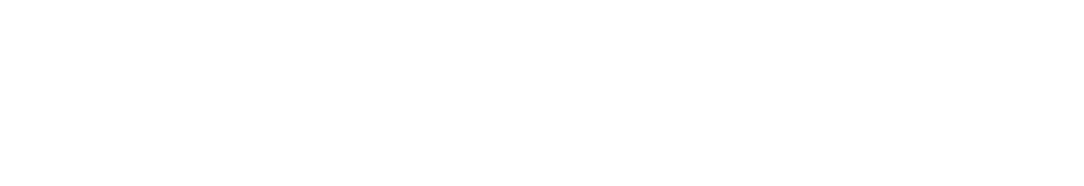
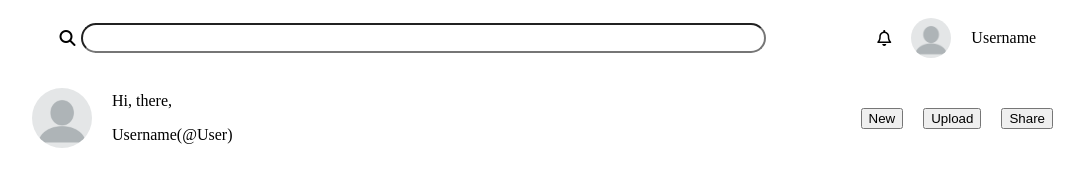
Before and after one commit to Dasago250/admin-dashboard, a plain HTML site: page index.html in a window 1280 px wide. Shown: the whole page, without its empty margins (160-1244 px from the left). Drawn offline with Linux system fonts and the light colour scheme.

Commit message:
Header structure and elements

```diff
--- a/index.html
+++ b/index.html
@@ -5,10 +5,33 @@
   <meta http-equiv="X-UA-Compatible" content="IE=edge">
   <meta name="viewport" content="width=device-width, initial-scale=1.0">
   <link rel="stylesheet" href="./style.css">
+  <script src="https://kit.fontawesome.com/29db35f920.js" crossorigin="anonymous"></script>
   <title>Admin Dashboard</title>
 </head>
 <body>
-  <header></header>
+  <header>
+    <div class="searchbar">
+      <i class="fa-solid fa-magnifying-glass"></i>
+      <input type="search" name="searchbar" id="searchbar">
+    </div>
+    <div class="user">
+      <i class="fa-regular fa-bell"></i>
+      <img src="./Images/Profile-picture.webp" alt="userProfileImg">
+      <p>Username</p>
+    </div>
+    <div class="greeting">
+      <img src="./Images/Profile-picture.webp" alt="userProfileImg">
+      <div class="text">
+        <p>Hi, there,</p>
+        <p>Username(@User)</p>
+      </div>
+    </div>
+    <div class="buttons">
+      <button>New</button>
+      <button>Upload</button>
+      <button>Share</button>
+    </div>
+  </header>
   <main></main>
   <aside></aside>
 </body>
--- a/main.scss
+++ b/main.scss
@@ -6,14 +6,53 @@ body{
   display: grid;
   height: 100vh;
   grid-template-columns: 15% 85%;
-  grid-template-rows: 25% 75%;
+  grid-template-rows: 20% 80%;
 }
 header{
   grid-column: 2 / 3;
   grid-row: 1 / 2;
   display: grid;
-  grid-template-columns: 55% 45%;
+  grid-template-columns: 70% 30%;
   grid-template-rows: repeat(2,1fr);
+  .searchbar{
+    display: flex;
+    justify-content: center;
+    align-items: center;
+    gap: 5px;
+    #searchbar{
+      border-radius: 15px;
+      width: 90%;
+      height: 30px;
+      padding: 0 10px;
+    }
+  }
+  .user{
+    display: flex;
+    align-items: center;
+    justify-content: center;
+    gap: 20px;
+    img{
+      width: 40px;
+      height: 40px;
+      border-radius: 50%;
+    }
+  }
+  .greeting{
+    display: flex;
+    align-items: center;
+    gap: 20px;
+    img{
+      width: 60px;
+      height: 60px;
+      border-radius: 50%;
+    }
+  }
+  .buttons{
+    display: flex;
+    align-items: center;
+    justify-content: center;
+    gap: 20px;
+  }
 }
 main{
   grid-column: 2 / 3;
```
Also changed, not shown: Images/Profile-picture.webp (added), style.css, 1 other file.
